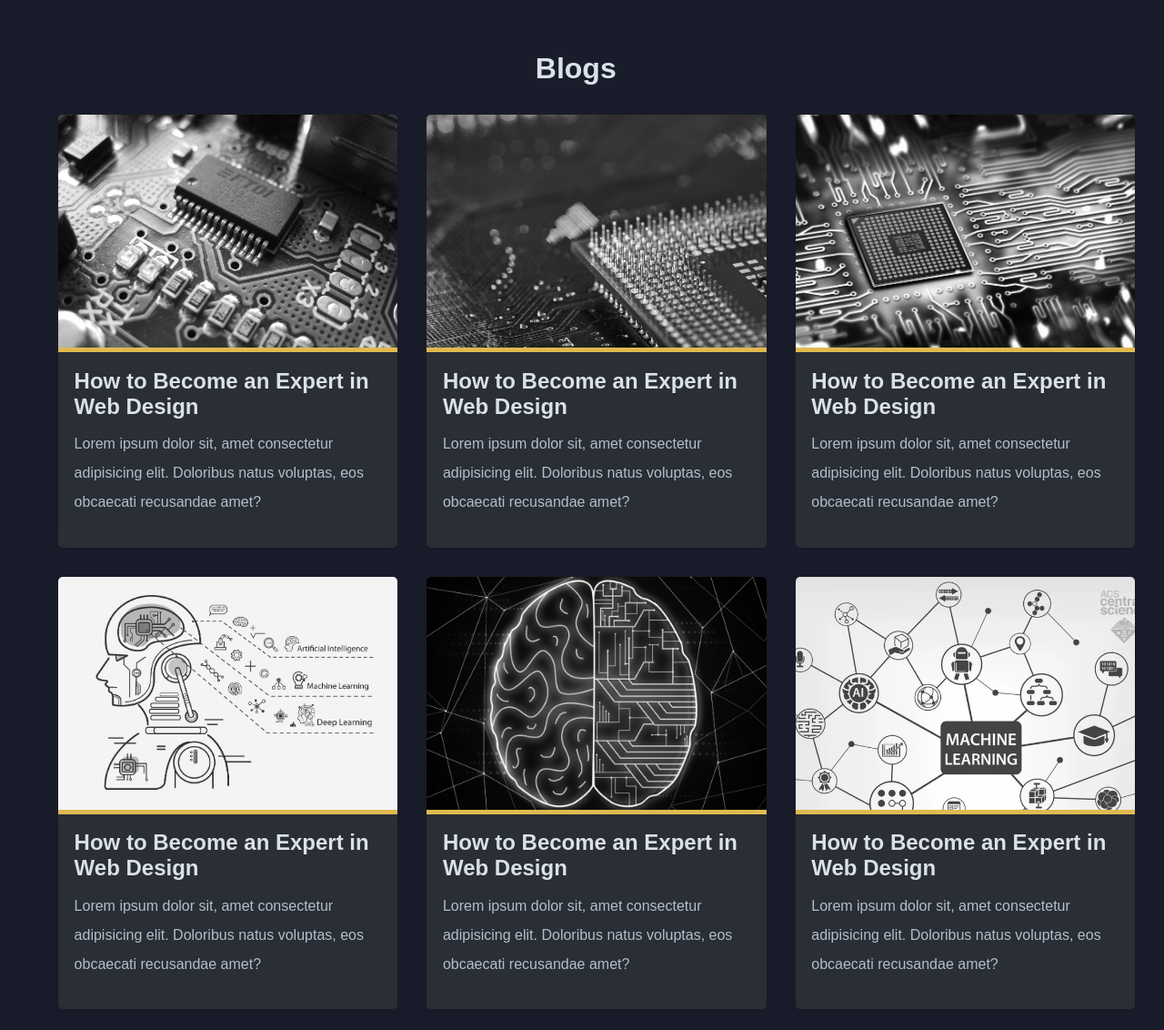
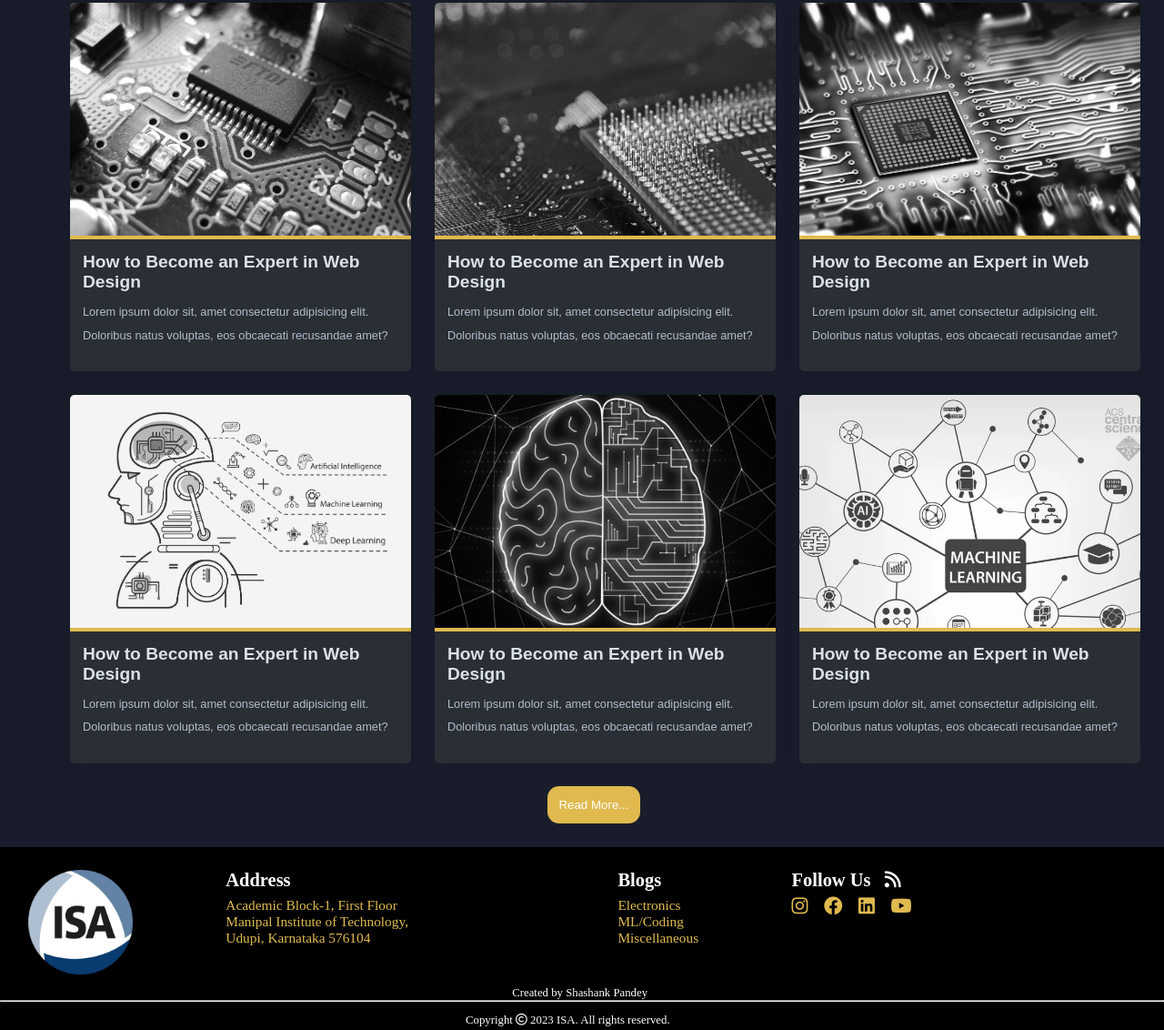
Before and after one commit to shashank23-10/Blog-ISATaskPhase, a plain HTML site: page ml.html in a window 1280 px wide. Shown: the part 516-1648 px from the top of the page at 91% size. Drawn offline with Linux system fonts and the light colour scheme.

Commit message:
final-commit

```diff
--- a/miscellaneous.html
+++ b/miscellaneous.html
@@ -151,6 +151,7 @@
               </div>
             </div>
           </div>
+          <div class="more" id="more">
             <div class="row1">
               <div class="blog">
                 <img src="img/ml-4.jpg" />
@@ -216,6 +217,10 @@
               </div>
             </div>
           </div>
+        </div>
+        <button onclick="readmoreFunction()" id="read-more" class="read-more">
+          Read More...
+        </button>
       </article>
       <button onclick="topFunction()" id="myBtn" title="Go to top">
         <i class="fa-solid fa-arrow-up"></i>
@@ -281,5 +286,6 @@
         </p>
       </div>
     </footer>
+    <script src="script.js"></script>
   </body>
 </html>
--- a/ml.html
+++ b/ml.html
@@ -151,6 +151,7 @@
               </div>
             </div>
           </div>
+          <div id="more" class="more">
             <div class="row1">
               <div class="blog">
                 <img src="img/ml-4.jpg" />
@@ -216,6 +217,10 @@
               </div>
             </div>
           </div>
+        </div>
+        <button onclick="readmoreFunction()" id="read-more" class="read-more">
+          Read More...
+        </button>
       </article>
       <button onclick="topFunction()" id="myBtn" title="Go to top">
         <i class="fa-solid fa-arrow-up"></i>
@@ -281,5 +286,6 @@
         </p>
       </div>
     </footer>
+    <script src="script.js"></script>
   </body>
 </html>
--- a/script.js
+++ b/script.js
@@ -26,3 +26,17 @@ function topFunction() {
     document.body.classList.toggle("light-mode");
   });
 })();
+
+//Read More Button Implementation
+
+function readmoreFunction() {
+  var btnText = document.getElementById("read-more");
+  var more = document.getElementById("more");
+
+  if (more.style.display != "none") {
+    more.style.display = "none";
+    btnText.style.display = "none";
+    btnText.innerHTML = "... Read Less";
+    more.style.display = "inline";
+  }
+}
--- a/style.css
+++ b/style.css
@@ -214,6 +214,24 @@ article {
   padding-bottom: 1rem;
 }
 
+/* --------------READ MORE--------------- */
+.more {
+  display: none;
+}
+#read-more {
+  z-index: 2;
+  border: none;
+  outline: none;
+  background-color: var(--color-secondary);
+  color: white;
+  cursor: pointer;
+  padding: 1rem;
+  border-radius: 1rem;
+  text-align: center;
+  margin-left: 47%;
+  margin-bottom: 2rem;
+}
+
 /* ---------------NEWSETTER---------------- */
 .newsletter {
   margin-left: 35%;
@@ -235,6 +253,7 @@ article {
   background-color: var(--color-primary);
   border-radius: 1rem;
   border-color: var(--color-grey-1);
+  outline: none;
 }
 .newsletter button {
   z-index: 1;
@@ -374,3 +393,44 @@ footer .copyright {
   padding: 1rem 0rem;
   margin-left: 40%;
 }
+
+/* -----------------RESPONSIVE CODE------------------- */
+
+/* @media screen and (max-width: 1960px) {
+  html {
+    font-size: 100%;
+  }
+}
+
+@media screen and (max-width: 1720px) {
+  html {
+    font-size: 100%;
+  }
+} */
+
+@media screen and (max-width: 1440px) {
+  html {
+    font-size: 80%;
+  }
+}
+
+@media screen and (max-width: 960px) {
+  html {
+    font-size: 58%;
+  }
+  .row1 {
+    grid-template-columns: repeat(1, 1fr);
+    margin-right: 15%;
+    margin-left: 10%;
+  }
+}
+@media screen and (max-width: 660px) {
+  html {
+    font-size: 44.5%;
+  }
+}
+@media screen and (max-width: 545px) {
+  html {
+    font-size: 34.5%;
+  }
+}
```
Also changed, not shown: electronics.html (+5 -0 lines). Lines whose indentation alone changed are shown as unchanged.
